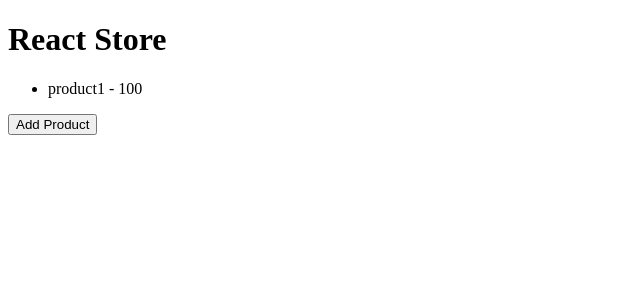
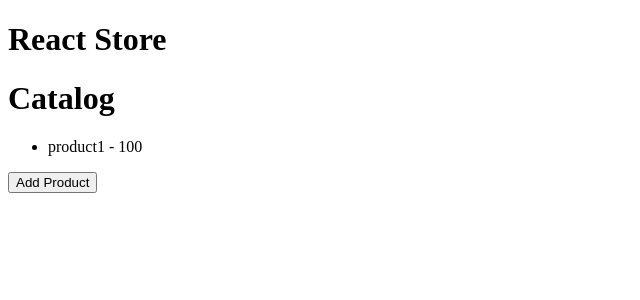
Before and after one commit to julianholling/ReStore, a React (Create React App) app in the folder client/: page / in a window 1280 px wide. Both pictures are taken after a click on the button "Add Product". Shown: the top 300 px of the page, without its empty margins (0-640 px from the left). Built offline with nearby package versions, Linux system fonts and the light colour scheme; no server answers.

Commit message:
chaper 29 - Adding react components

```diff
--- a/client/src/app/layout/App.tsx
+++ b/client/src/app/layout/App.tsx
@@ -1,5 +1,6 @@
 import { useEffect, useState } from "react";
 import { Product } from "../models/product";
+import Catalog from "../../features/catalog/catalog";
 
 function App() {
 
@@ -26,12 +27,8 @@
   return (
     <div>
       <h1>React Store</h1>
-      <ul>
-        {products.map((product, index) => (
-          <li key={product.id}>{product.name} - {product.price}</li>
-        ))}
-      </ul>
-      <button onClick={addProduct}>Add Product</button>
+      <Catalog products={products} addProduct={addProduct} />
+
     </div>
   );
 }
--- /dev/null
+++ b/client/src/features/catalog/catalog.tsx
@@ -0,0 +1,20 @@
+import { Product } from "../../app/models/product";
+
+interface Props {
+    products: Product[];
+    addProduct: () => void;
+}
+
+export default function Catalog({products, addProduct}:Props) {
+    return (
+        <>
+            <h1>Catalog</h1>
+            <ul>
+                {products.map((product) => (
+                    <li key={product.id}>{product.name} - {product.price}</li>
+                ))}
+            </ul>
+            <button onClick={addProduct}>Add Product</button>
+        </>
+    )
+}
```
